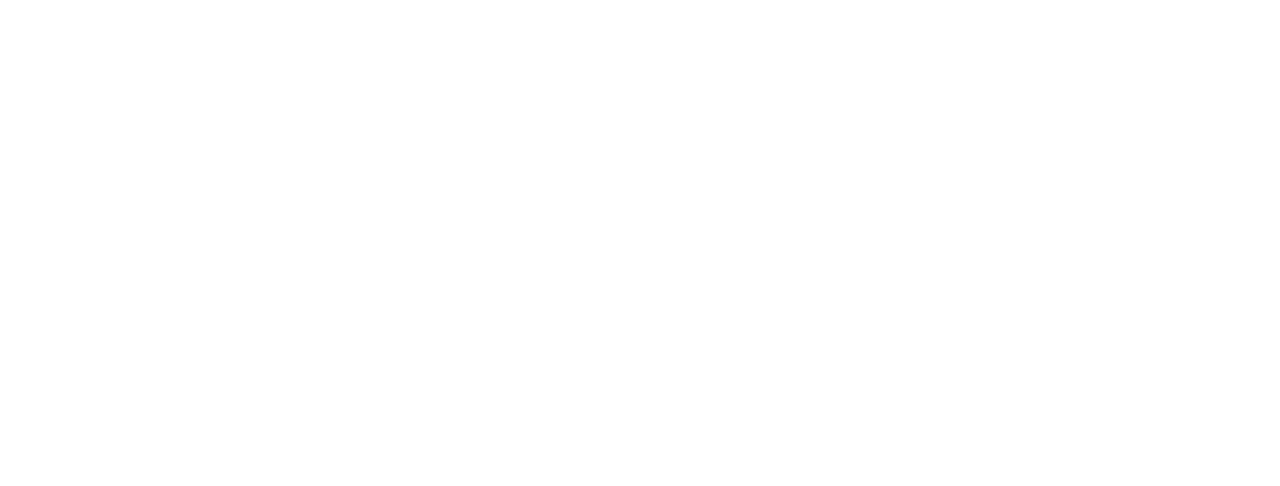
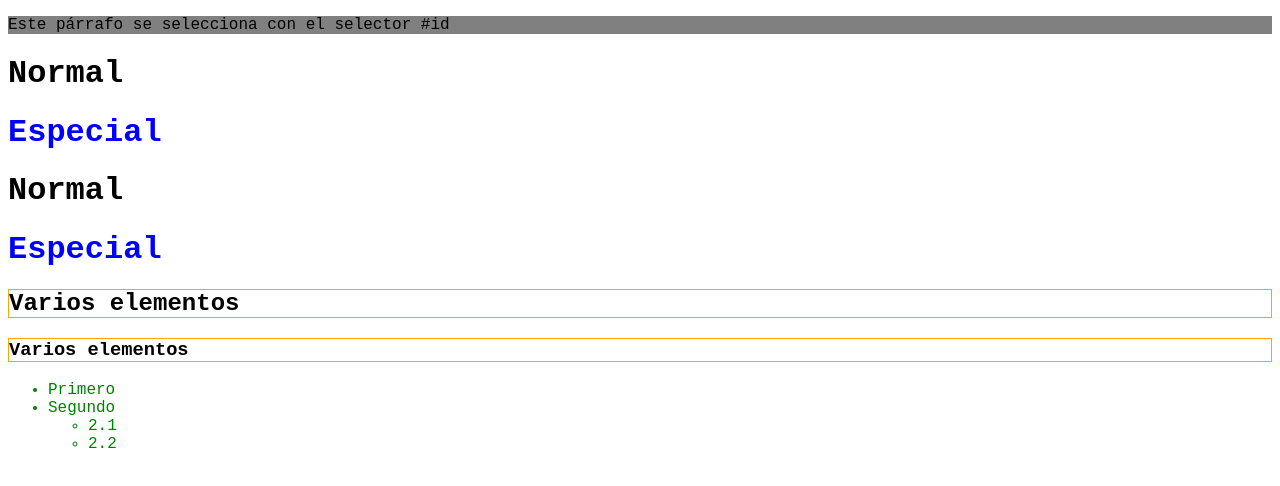
Before and after one commit to nmedgon/Actividad3-1, a plain HTML site: page Ejercicio7/index.html in a window 1280 px wide. Drawn offline with Linux system fonts and the light colour scheme.

Commit message:
Ejercicio 7 casi terminado

```diff
--- a/Ejercicio7/css/estilos.css
+++ b/Ejercicio7/css/estilos.css
@@ -1,3 +1,19 @@
 body{
     font-family: 'Courier New', Courier, monospace;
 }
+.especial{
+    color: blue;
+}
+#id{
+    background-color: gray;
+}
+h2,h3{
+    border: 1px solid orange;
+}
+
+ul:first-child{
+    color: red;
+}
+ul:last-child{
+    color: green;
+}
--- a/Ejercicio7/index.html
+++ b/Ejercicio7/index.html
@@ -0,0 +1,26 @@
+<!DOCTYPE html>
+<html lang="en">
+<head>
+    <meta charset="UTF-8">
+    <meta name="viewport" content="width=device-width, initial-scale=1.0">
+    <title>Ejercicio 7</title>
+    <link rel="stylesheet" href="css/estilos.css">
+</head>
+<body>
+    <p id="id">Este párrafo se selecciona con el selector #id</p>
+    <h1>Normal</h1>
+    <h1 class="especial">Especial</h1>
+    <h1>Normal</h1>
+    <h1 class="especial">Especial</h1>
+    <h2>Varios elementos</h2>
+    <h3>Varios elementos</h3>
+    <ul>
+        <li>Primero</li>
+        <li>Segundo</li>
+        <ul>
+            <li>2.1</li>
+            <li>2.2</li>
+        </ul>
+    </ul>
+</body>
+</html>
```
